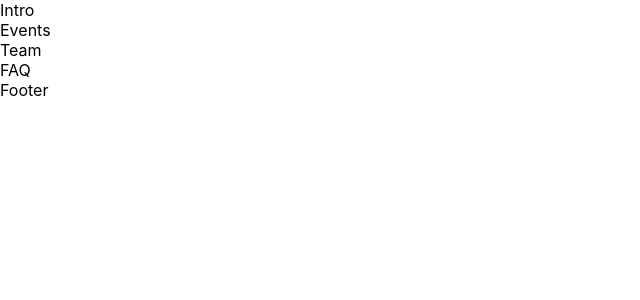
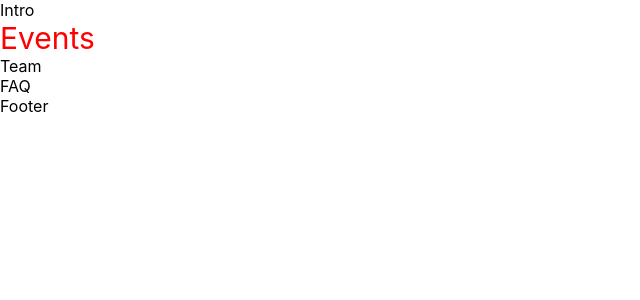
Before and after one commit to CodeRIT-0/Website-Frontend, a React (Create React App) app: page / in a window 1280 px wide. Shown: the top 300 px of the page, without its empty margins (0-640 px from the left). Built offline with nearby package versions, Linux system fonts and the light colour scheme.

Commit message:
css example

```diff
--- a/src/components/events/Events.jsx
+++ b/src/components/events/Events.jsx
@@ -1,8 +1,9 @@
 import React from 'react'
+import classes from './Events.module.css'
 
 const Events = () => {
   return (
-    <div>Events</div>
+    <div className={classes.test}>Events</div>
   )
 }
 
--- /dev/null
+++ b/src/components/events/Events.module.css
@@ -0,0 +1,4 @@
+.test{
+    color: red;
+    font-size: 30px;
+}
```
